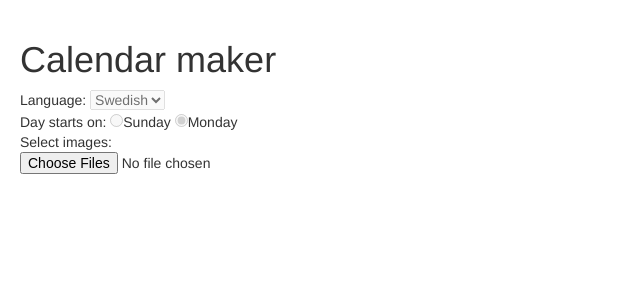
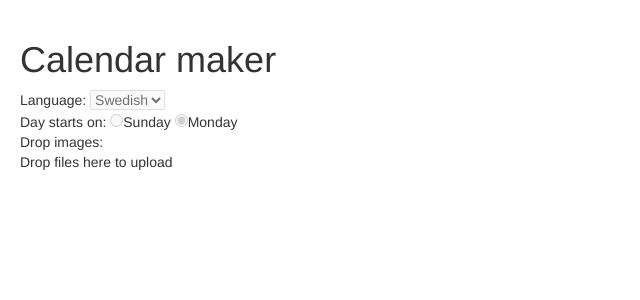
Before and after one commit to packlnd/calendar-maker, a Flask app: page / in a window 1280 px wide. Shown: the top 300 px of the page, without its empty margins (0-640 px from the left). Run offline with Flask 2, Linux system fonts and the light colour scheme; some libraries are stand-ins or nearby versions.

Commit message:
Dropzone frontend

```diff
--- a/src/templates/index.html
+++ b/src/templates/index.html
@@ -3,7 +3,9 @@
 <meta charset="utf8">
 <meta name="viewport" content="width=device-width, initial-scale=1">
 <link href="{{ url_for('static', filename='css/style.css') }}" rel="stylesheet">
+<link href="{{ url_for('static', filename='css/dropzone.css') }}" rel="stylesheet">
 <link href="{{ url_for('static', filename='bootstrap/css/bootstrap.min.css') }}" rel="stylesheet">
+<script src="{{ url_for('static', filename='js/dropzone.js') }}"></script>
 <title>Calendar maker</title>
 </head>
 <body>
@@ -17,8 +19,8 @@
         Day starts on:
         <input disabled type="radio" name="start_of_week" value="sunday">Sunday
         <input disabled type="radio" name="start_of_week" value="monday" checked="checked">Monday<br/>
-            Select images:
-            <input type="file" name="files" multiple>
+        Drop images:
     </form>
+    <form action="/file-upload" class="dropzone" id="my-awesome-dropzone"></form>
 </div>
 </body>
```
Lines whose indentation alone changed are shown as unchanged.
